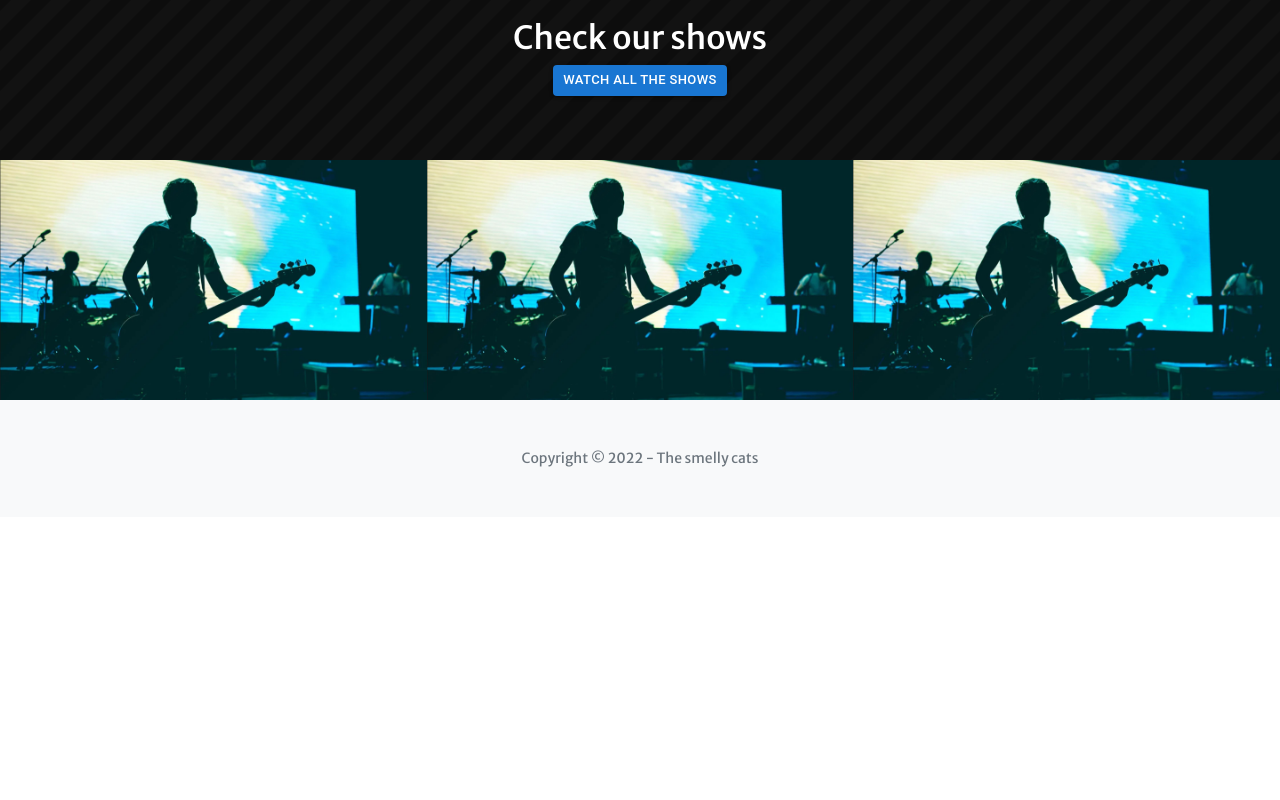
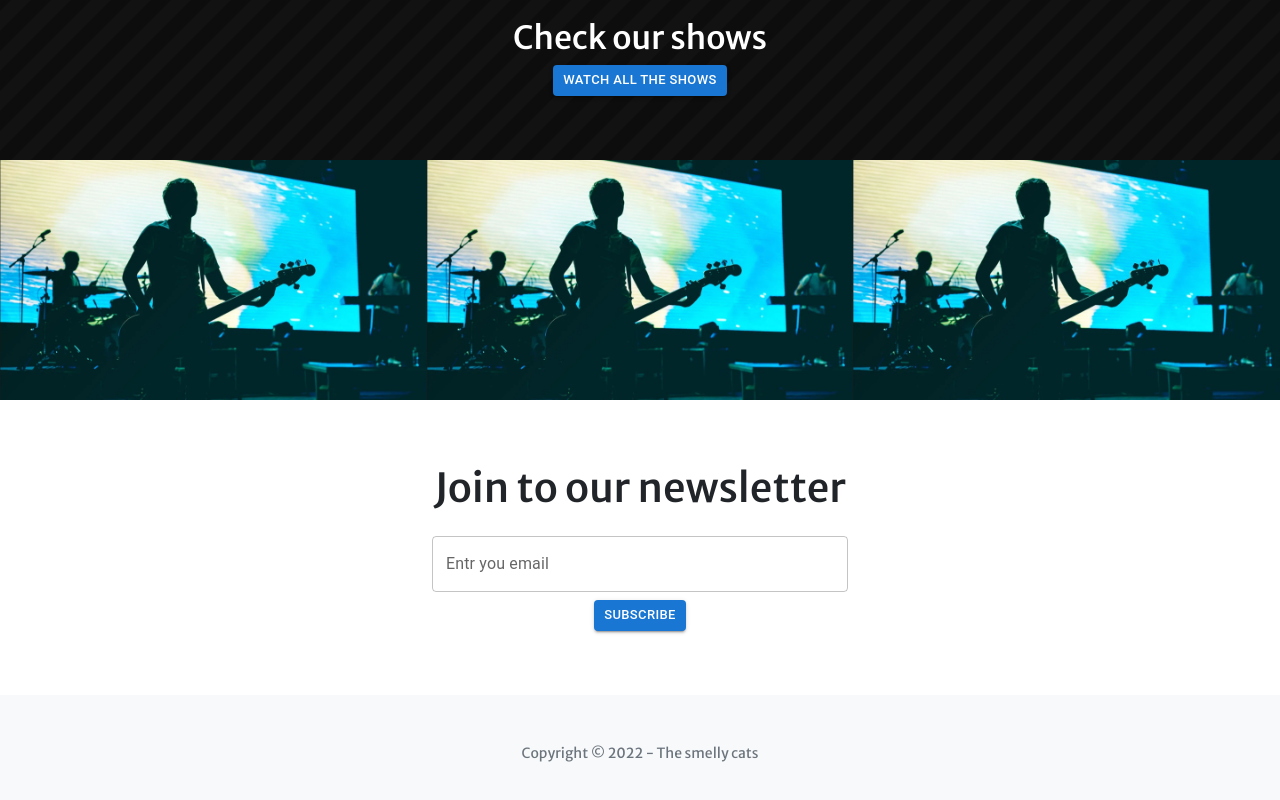
Before and after one commit to ferlobo1985/NEXT-Smellycats, a Next.js app: page / in a window 1280 px wide. Shown: the part 905-1705 px from the top of the page. Before the commit the page ends 1422 px from the top, so only its background shows below. Built offline with nearby package versions, Linux system fonts and the light colour scheme.

Commit message:
04-Newsletter layout

```diff
--- /dev/null
+++ b/components/home/newsletter.js
@@ -0,0 +1,67 @@
+import { useState } from 'react'
+import { useFormik } from 'formik'
+import * as Yup from 'yup';
+
+import TextField from '@mui/material/TextField';
+import Button from '@mui/material/Button';
+
+import { errorHelper } from 'helpers/functions';
+import Loader from 'helpers/loader';
+
+
+const NewsLetter = () => {
+    const [loading,setLoading] = useState(false);
+
+    const formik = useFormik({
+        initialValues:{ email:''},
+        validationSchema:Yup.object({
+            email:Yup.string()
+            .required('Sorry the email is required')
+            .email('Thin is an invalid email')
+        }),
+        onSubmit:(values,{ resetForm })=>{
+            setLoading(true)
+            console.log(values)
+        }
+    })
+
+    return(
+        <section className='newsletter_section'>
+            <div className='container px-4 px-lg-5 text-center'>
+                <h1 className='mb-4'>Join to our newsletter</h1>
+
+                { !loading ?
+                    <form className='mt-3' onSubmit={formik.handleSubmit}>
+                        <div className='form-group'>
+                            <TextField
+                                style={{width:'100%'}}
+                                name="email"
+                                label="Entr you email"
+                                variant='outlined'
+                                {...formik.getFieldProps('email')}
+                                {...errorHelper(formik,'email')}
+                            />
+
+                            <Button
+                                variant='contained'
+                                color="primary"
+                                type="submit"
+                                size="small"
+                                className='mt-2'
+                            >
+                                Subscribe
+                            </Button>
+
+                        </div>
+                    </form>
+                :
+                    <Loader/>
+                }
+
+            </div>
+        </section>
+    )
+
+}
+
+export default NewsLetter;
--- /dev/null
+++ b/helpers/functions.js
@@ -0,0 +1,5 @@
+
+export const errorHelper = (formik,value) => ({
+    error:formik.errors[value] && formik.touched[value] ? true : false,
+    helperText: formik.errors[value] && formik.touched[value] ? formik.errors[value]:null
+});
--- /dev/null
+++ b/helpers/loader.js
@@ -0,0 +1,9 @@
+import CircularProgress from "@mui/material/CircularProgress";
+
+const Loader = ({full}) => (
+    <div className={`root_loader ${full ? 'full':''}`}>
+        <CircularProgress/>
+    </div>
+)
+
+export default Loader;
--- a/pages/index.js
+++ b/pages/index.js
@@ -1,11 +1,13 @@
 import Featured from "components/home/featured";
 import Shows from "components/home/shows";
+import NewsLetter from "components/home/newsletter";
 
 const Home = () => {
   return(
     <>
       <Featured/>
       <Shows/>
+      <NewsLetter/>
     </>
   )
 }
```
